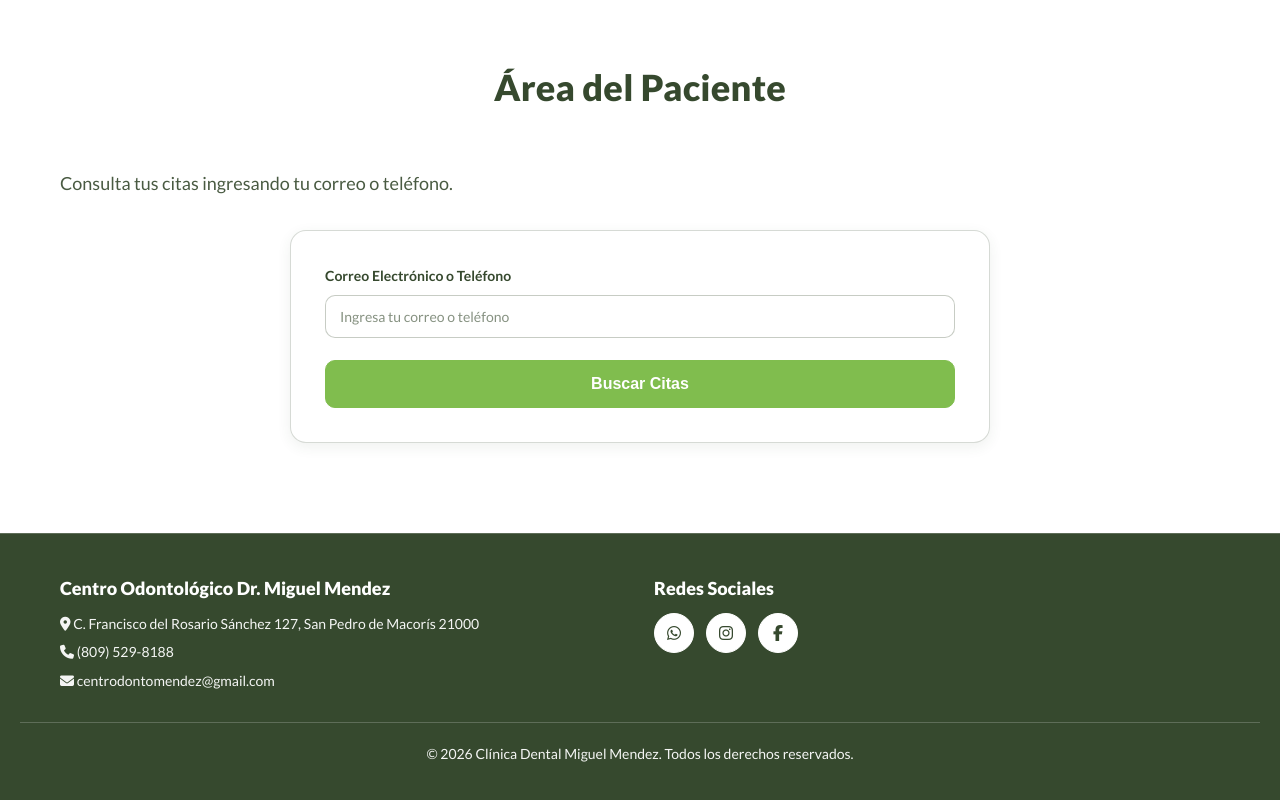
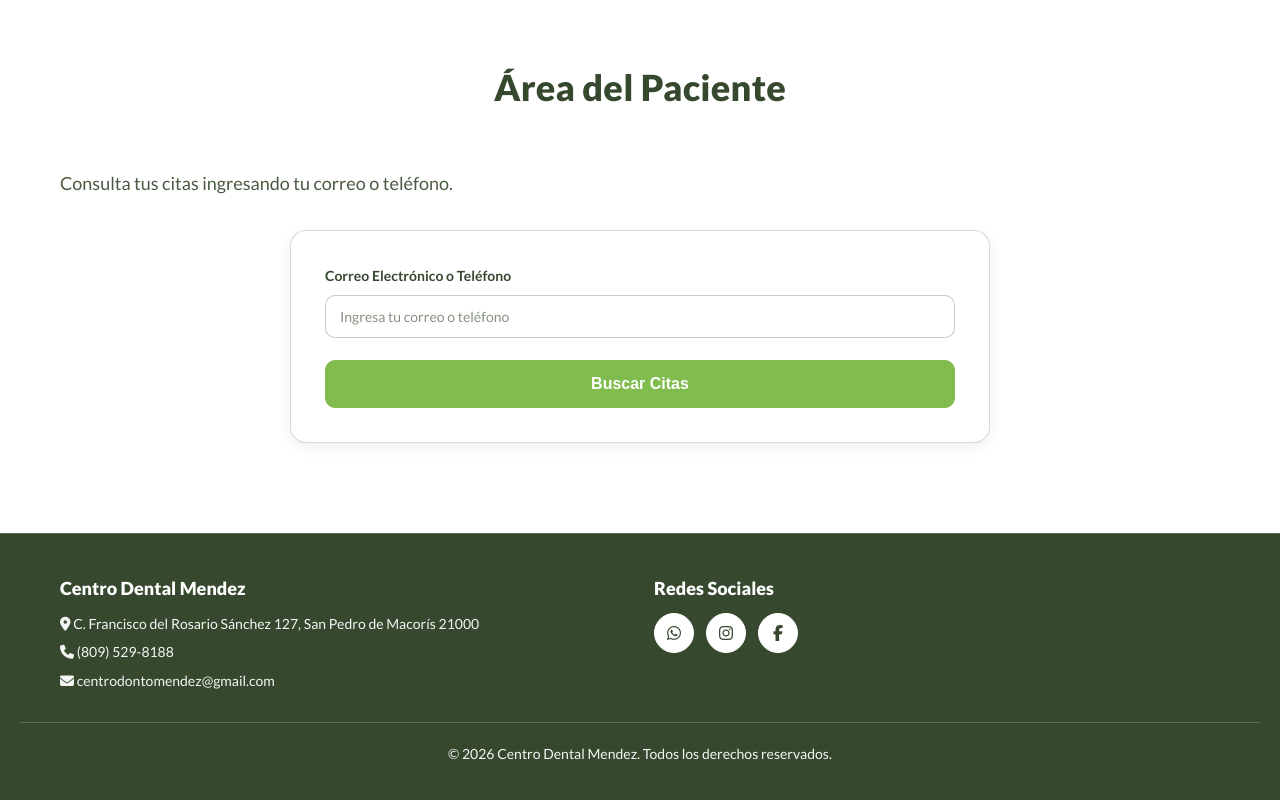
Before and after one commit to adrymendez/clinica-dental, a plain HTML site: page frontend/index.html in a window 1280 px wide. Shown: the part 3362-4162 px from the top of the page. Drawn offline with nearby package versions, Linux system fonts and the light colour scheme; no server answers.

```diff
--- a/frontend/index.html
+++ b/frontend/index.html
@@ -307,7 +307,7 @@
     <footer class="footer">
         <div class="container footer-grid">
             <div>
-                <h4>Centro Odontológico Dr. Miguel Mendez</h4>
+                <h4>Centro Dental Mendez</h4>
                 <p><i class="fa-solid fa-location-dot"></i> C. Francisco del Rosario Sánchez 127, San Pedro de Macorís 21000</p>
                 <p><i class="fa-solid fa-phone"></i> (809) 529-8188</p>
                 <p><i class="fa-solid fa-envelope"></i> centrodontomendez@gmail.com</p>
@@ -322,7 +322,7 @@
             </div>
         </div>
         <div class="footer-bottom">
-            <p>&copy; 2026 Clínica Dental Miguel Mendez. Todos los derechos reservados.</p>
+            <p>&copy; 2026 Centro Dental Mendez. Todos los derechos reservados.</p>
         </div>
     </footer>
 
```
